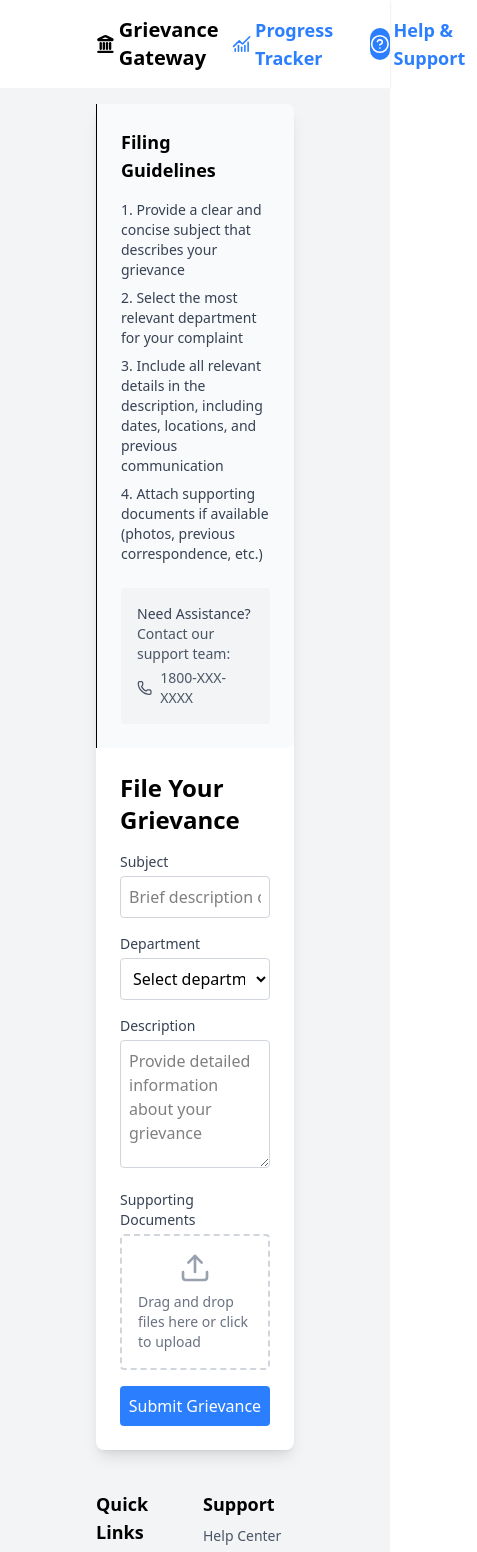
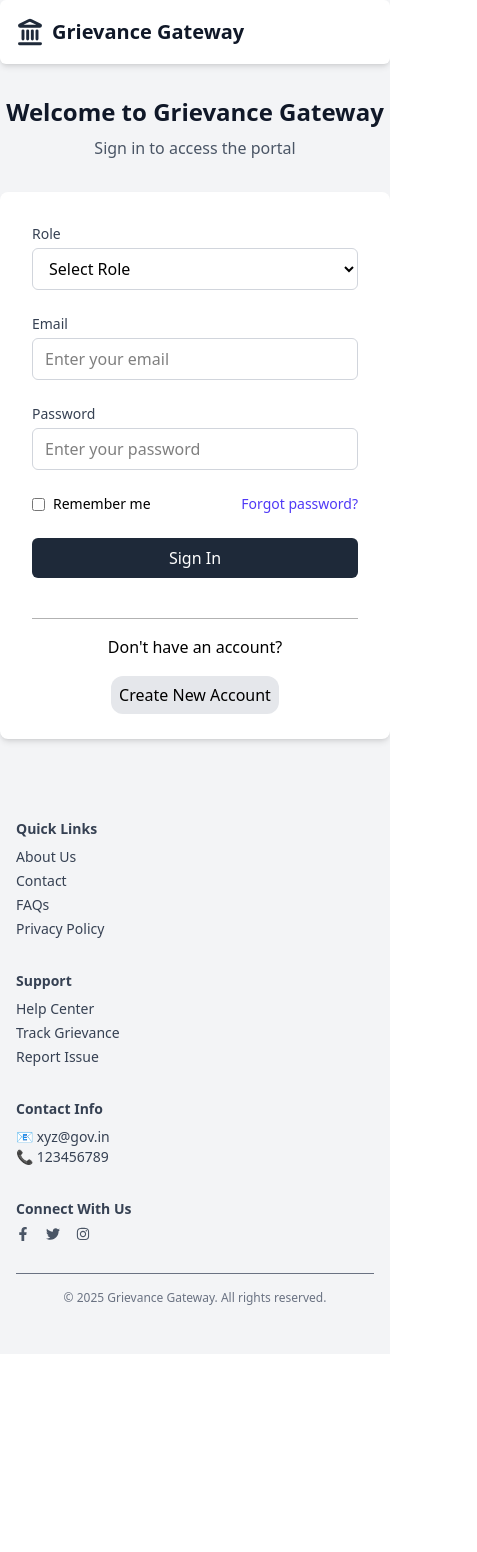
Before and after one commit to mani-chauhan2004/public-grievance-portal, a React (Vite) app in the folder public-grievance-portal-frontend/: page / in a window 390 px wide. Shown: the top 1552 px of the page, 477 px wide, since content can reach past the window. After the commit the page ends 1354 px from the top, so only its background shows below. Built offline with nearby package versions, Linux system fonts and the light colour scheme.

Commit message:
Replace colors with custom name scheme in index.css

```diff
--- a/public-grievance-portal-frontend/src/App.jsx
+++ b/public-grievance-portal-frontend/src/App.jsx
@@ -6,7 +6,7 @@ import SignupPage from './pages/SignupPage'
 
 function App() {
     return (
-      <SubmitGrievancePanel/>
+      <LoginPage/>
     )
 }
 
--- a/public-grievance-portal-frontend/src/components/GrievanceForm.jsx
+++ b/public-grievance-portal-frontend/src/components/GrievanceForm.jsx
@@ -2,65 +2,65 @@ import { Upload, Phone } from "lucide-react";
 
 const GrievanceForm = () => {
     return (
-        <div className="flex justify-center items-start min-h-screen bg-gray-100 px-24 py-4 gap-4">
-            <div className="flex w-full flex-col-reverse lg:flex-row bg-white rounded-lg shadow-lg">
+        <div className="flex justify-center items-start min-h-screen bg-primary-gray px-24 py-4 gap-4">
+            <div className="flex w-full flex-col-reverse lg:flex-row bg-primary-white rounded-lg shadow-lg">
                 {/* Form Section */}
                 <form className="w-full lg:w-2/3 p-6">
                     <h2 className="text-2xl font-bold mb-4">File Your Grievance</h2>
 
                     <div className="mb-4">
-                        <label className="block text-sm font-medium text-gray-700 mb-1">Subject</label>
+                        <label className="block text-sm font-medium text-label-text mb-1">Subject</label>
                         <input
                         type="text"
                         placeholder="Brief description of your grievance"
-                        className="w-full p-2 border border-gray-300 rounded focus:outline-none focus:ring-2 focus:ring-blue-500"
+                        className="w-full p-2 border border-inputbox-border rounded focus:outline-none focus:ring-2 focus:ring-inputbox-focus"
                         />
                     </div>
 
                     <div className="mb-4">
-                        <label className="block text-sm font-medium text-gray-700 mb-1">Department</label>
-                        <select className="w-full p-2 border border-gray-300 rounded focus:outline-none focus:ring-2 focus:ring-blue-500">
+                        <label className="block text-sm font-medium text-label-text mb-1">Department</label>
+                        <select className="w-full p-2 border border-inputbox-border rounded focus:outline-none focus:ring-2 focus:ring-inputbox-focus">
                         <option>Select department</option>
                         </select>
                     </div>
 
                     <div className="mb-4">
-                        <label className="block text-sm font-medium text-gray-700 mb-1">Description</label>
+                        <label className="block text-sm font-medium text-label-text mb-1">Description</label>
                         <textarea
                         placeholder="Provide detailed information about your grievance"
-                        className="w-full p-2 border border-gray-300 rounded focus:outline-none focus:ring-2 focus:ring-blue-500 h-32"
+                        className="w-full p-2 border border-inputbox-border rounded focus:outline-none focus:ring-2 focus:ring-inputbox-focus h-32"
                         ></textarea>
                     </div>
 
                     <div className="mb-4">
-                        <label className="block text-sm font-medium text-gray-700 mb-1">Supporting Documents</label>
-                        <div className="w-full p-4 border-2 border-dashed border-gray-300 rounded flex flex-col items-center justify-center">
-                        <Upload className="w-8 h-8 text-gray-400 mb-2" />
-                        <p className="text-sm text-gray-500">Drag and drop files here or click to upload</p>
+                        <label className="block text-sm font-medium text-label-text mb-1">Supporting Documents</label>
+                        <div className="w-full p-4 border-2 border-dashed border-inputbox-border rounded flex flex-col items-center justify-center">
+                        <Upload className="w-8 h-8 text-font-light mb-2" />
+                        <p className="text-sm text-font-light">Drag and drop files here or click to upload</p>
                         </div>
                     </div>
 
-                    <button className="w-full bg-blue-500 text-white p-2 rounded hover:bg-gray-900">
+                    <button className="w-full bg-inputbox-ring-inputbox-focus text-primary-white p-2 rounded hover:bg-button-secondary">
                         Submit Grievance
                     </button>
                 </form>
 
                 {/* Guidelines Section */}
-                <div className="w-full lg:w-1/3 p-6 bg-gray-50 border-l rounded-r-lg">
+                <div className="w-full lg:w-1/3 p-6 bg-primary-gray border-l rounded-r-lg">
                 <h3 className="text-lg font-semibold mb-4">Filing Guidelines</h3>
-                <ol className="list-decimal list-inside space-y-2 text-sm text-gray-700">
+                <ol className="list-decimal list-inside space-y-2 text-sm text-label-text">
                     <li>Provide a clear and concise subject that describes your grievance</li>
                     <li>Select the most relevant department for your complaint</li>
                     <li>Include all relevant details in the description, including dates, locations, and previous communication</li>
                     <li>Attach supporting documents if available (photos, previous correspondence, etc.)</li>
                 </ol>
 
-                <div className="mt-6 p-4 bg-gray-100 rounded">
-                    <p className="text-sm font-medium text-gray-700">Need Assistance?</p>
-                    <p className="text-sm text-gray-600">Contact our support team:</p>
+                <div className="mt-6 p-4 bg-primary-gray rounded">
+                    <p className="text-sm font-medium text-label-text">Need Assistance?</p>
+                    <p className="text-sm text-font-normal">Contact our support team:</p>
                     <div className="flex items-center mt-1">
-                    <Phone className="w-4 h-4 text-gray-600 mr-2" />
-                    <p className="text-sm text-gray-600">1800-XXX-XXXX</p>
+                    <Phone className="w-4 h-4 text-font-normal mr-2" />
+                    <p className="text-sm text-font-normal">1800-XXX-XXXX</p>
                     </div>
                 </div>
                 </div>
--- a/public-grievance-portal-frontend/src/components/GrievanceGatewayTopbar.jsx
+++ b/public-grievance-portal-frontend/src/components/GrievanceGatewayTopbar.jsx
@@ -2,18 +2,18 @@ import React from 'react'
 import { Landmark, CircleUserRound, LogOut, ChartNoAxesCombined, CircleHelp } from "lucide-react";
 function GrievanceGatewayTopbar() {
     return (
-        <header className="w-full bg-white p-4 shadow flex justify-between items-center px-24">
+        <header className="w-full bg-primary-white p-4 shadow flex justify-between items-center px-24">
             <div className="flex items-center gap-1">
                 <Landmark size={32} strokeWidth={3} />
                 <h2 className="text-xl font-semibold">Grievance Gateway</h2>
             </div>
             <div className="flex items-center gap-6">
-                <span className='flex items-center text-lg font-semibold text-blue-500 gap-1'>
+                <span className='flex items-center text-lg font-semibold text-font-secondary gap-1'>
                     <ChartNoAxesCombined size={32}/>
                     <p>Progress Tracker</p>
                 </span>
-                <span className='flex items-center text-lg font-semibold text-blue-500 gap-1'>
-                    <CircleHelp className="bg-blue-500 rounded-full text-white" size={32} />
+                <span className='flex items-center text-lg font-semibold text-font-secondary gap-1'>
+                    <CircleHelp className="bg-font-secondary rounded-full text-white" size={32} />
                     <p>Help & Support</p>
                 </span>
             </div>
--- a/public-grievance-portal-frontend/src/components/StatCard.jsx
+++ b/public-grievance-portal-frontend/src/components/StatCard.jsx
@@ -1,8 +1,8 @@
 export default function StatCard({ title, value, icon: Icon, color }) {
     return (
-      <div className={`bg-white rounded-xl shadow p-5 flex items-center justify-between border-t-4 border-${color}-500`}>
+      <div className={`bg-primary-white rounded-xl shadow p-5 flex items-center justify-between border-t-4 border-${color}-500`}>
         <div>
-          <h4 className="text-gray-500 text-sm">{title}</h4>
+          <h4 className="text-font-light text-sm">{title}</h4>
           <p className="text-xl font-bold">{value}</p>
         </div>
         <Icon className={`text-${color}-500 `} size={28} />
--- a/public-grievance-portal-frontend/src/components/Topbar.jsx
+++ b/public-grievance-portal-frontend/src/components/Topbar.jsx
@@ -1,15 +1,15 @@
 import { Landmark, CircleUserRound, LogOut } from "lucide-react";
 export default function Topbar() {
     return (
-        <header className="w-full bg-white p-4 shadow flex justify-between items-center px-24">
+        <header className="w-full bg-primary-white p-4 shadow flex justify-between items-center px-24">
             <div className="flex items-center gap-1">
                 <Landmark size={32} strokeWidth={3} />
                 <h2 className="text-xl font-semibold">Admin Dashboard</h2>
             </div>
             <div className="flex items-center gap-3">
                 <CircleUserRound size={32} />
-                <span className="text-lg text-gray-600 font-semibold">Admin User</span>
-                <button className="flex gap-1 bg-blue-500 px-4 py-2 text-lg font-semibold items-center text-white rounded-lg"><LogOut className="text-white" size={20} strokeWidth={3} />Logout</button>
+                <span className="text-lg text-font-normal font-semibold">Admin User</span>
+                <button className="flex gap-1 bg-button-primary px-4 py-2 text-lg font-semibold items-center text-primary-white rounded-lg"><LogOut className="text-primary-white" size={20} strokeWidth={3} />Logout</button>
             </div>
         </header>
     );
--- a/public-grievance-portal-frontend/src/pages/AdminDashboard.jsx
+++ b/public-grievance-portal-frontend/src/pages/AdminDashboard.jsx
@@ -6,7 +6,7 @@ import GrievanceTable from "../components/GrievanceTable";
 
 export default function AdminDashboard() {
   return (
-    <div className="flex min-h-screen bg-gray-100">
+    <div className="flex min-h-screen bg-primary-gray">
       {/* <Sidebar /> */}
       <div className="flex-1">
         <Topbar />
--- a/public-grievance-portal-frontend/src/pages/LoginPage.jsx
+++ b/public-grievance-portal-frontend/src/pages/LoginPage.jsx
@@ -5,24 +5,24 @@ import { FaFacebookF, FaInstagram, FaTwitter } from 'react-icons/fa';
 
 const LoginPage = () => {
   return (
-    <div className='min-h-screen bg-gray-100'>
-        <header className="w-full h-16 bg-white rounded-md shadow-md flex items-center px-4 md:px-8 lg:px-24">
-            <Landmark size={28} strokeWidth={2.5} className="text-gray-800" />
-            <h2 className="ml-2 text-xl sm:text-2xl font-semibold text-gray-900 whitespace-nowrap">
+    <div className='min-h-screen bg-primary-gray'>
+        <header className="w-full h-16 bg-primary-white rounded-md shadow-md flex items-center px-4 md:px-8 lg:px-24">
+            <Landmark size={28} strokeWidth={2.5} className="text-icon-dark" />
+            <h2 className="ml-2 text-xl sm:text-2xl font-semibold text-heading-black whitespace-nowrap">
                 Grievance Gateway
             </h2>
         </header>
         <div className="flex items-center justify-center py-8">
             <div className="max-w-md w-full space-y-8">
                 <div className="text-center">
-                <h1 className="text-2xl font-bold text-gray-900">Welcome to Grievance Gateway</h1>
-                <p className="mt-2 text-md text-gray-600">Sign in to access the portal</p>
+                <h1 className="text-2xl font-bold text-heading-black">Welcome to Grievance Gateway</h1>
+                <p className="mt-2 text-md text-para-gray">Sign in to access the portal</p>
                 </div>
-                <div className="bg-white p-8 rounded-lg shadow-md">
+                <div className="bg-primary-white p-8 rounded-lg shadow-md">
                 <form className="space-y-6">
                     <div>
-                    <label className="block text-sm font-medium text-gray-700">Role</label>
-                    <select className="mt-1 w-full border border-gray-300 rounded-md px-3 py-2 focus:outline-none focus:ring-indigo-500 focus:border-indigo-500">
+                    <label className="block text-sm font-medium text-label-text">Role</label>
+                    <select className="mt-1 w-full border border-inputbox-border rounded-md px-3 py-2 focus:outline-none focus:ring-inputbox-focus focus:border-inputbox-focus">
                         <option>Select Role</option>
                         <option>Admin</option>
                         <option>Consumer</option>
@@ -30,20 +30,20 @@ const LoginPage = () => {
                     </div>
 
                     <div>
-                    <label className="block text-sm font-medium text-gray-700">Email</label>
+                    <label className="block text-sm font-medium text-label-text">Email</label>
                     <input
                         type="email"
                         placeholder="Enter your email"
-                        className="mt-1 w-full border border-gray-300 rounded-md px-3 py-2 focus:outline-none focus:ring-indigo-500 focus:border-indigo-500"
+                        className="mt-1 w-full border border-inputbox-border rounded-md px-3 py-2 focus:outline-none focus:ring-inputbox-focus focus:border-inputbox-focus"
                     />
                     </div>
 
                     <div>
-                    <label className="block text-sm font-medium text-gray-700">Password</label>
+                    <label className="block text-sm font-medium text-label-text">Password</label>
                     <input
                         type="password"
                         placeholder="Enter your password"
-                        className="mt-1 w-full border border-gray-300 rounded-md px-3 py-2 focus:outline-none focus:ring-indigo-500 focus:border-indigo-500"
+                        className="mt-1 w-full border border-inputbox-border rounded-md px-3 py-2 focus:outline-none focus:ring-inputbox-focus focus:border-inputbox-focus"
                     />
                     </div>
 
@@ -52,12 +52,12 @@ const LoginPage = () => {
                         <input type="checkbox" className="mr-2" />
                         Remember me
                     </label>
-                    <a href="" className="text-indigo-600 hover:underline">Forgot password?</a>
+                    <a href="" className="text-font-tertiary hover:underline">Forgot password?</a>
                     </div>
 
                     <button
                     type="submit"
-                    className="w-full bg-gray-800 text-white py-2 px-4 rounded-md hover:bg-gray-900 transition"
+                    className="w-full bg-button-normal text-white py-2 px-4 rounded-md hover:bg-button-hover transition"
                     >
                     Sign In
                     </button>
@@ -66,12 +66,12 @@ const LoginPage = () => {
                 <div className='text-center mt-4 text:sm'>
                     <p>Don't have an account?</p>
                     <br />
-                    <a href="" className='hover:underline rounded-xl p-2 bg-gray-200'> Create New Account</a>
+                    <a href="" className='hover:underline rounded-xl p-2 bg-button-light'> Create New Account</a>
                 </div>
                 </div>
             </div>
         </div>
-        <footer className="text-gray-700 py-12 px-4 bg-gray-100">
+        <footer className="text-font-secondary py-12 px-4 bg-primary-gray">
             <div className="max-w-7xl mx-auto flex flex-wrap justify-between gap-8 text-sm">
 
                 <div className="min-w-[200px]">
@@ -102,14 +102,14 @@ const LoginPage = () => {
                 <div className="min-w-[200px]">
                 <h3 className="font-semibold mb-2">Connect With Us</h3>
                 <div className="flex space-x-4 mt-2">
-                    <a href="#"><FaFacebookF className="text-gray-600 hover:text-gray-800" /></a>
-                    <a href="#"><FaTwitter className="text-gray-600 hover:text-gray-800" /></a>
-                    <a href="#"><FaInstagram className="text-gray-600 hover:text-gray-800" /></a>
+                    <a href="#"><FaFacebookF className="text-font-normal hover:text-font-hover" /></a>
+                    <a href="#"><FaTwitter className="text-font-normal hover:text-font-hover" /></a>
+                    <a href="#"><FaInstagram className="text-font-normal hover:text-font-hover" /></a>
                 </div>
                 </div>
             </div>
 
-            <div className="border-t mt-8 pt-4 text-center text-xs text-gray-500">
+            <div className="border-t mt-8 pt-4 text-center text-xs text-font-light">
                 © 2025 Grievance Gateway. All rights reserved.
             </div>
         </footer>
--- a/public-grievance-portal-frontend/src/pages/SignupPage.jsx
+++ b/public-grievance-portal-frontend/src/pages/SignupPage.jsx
@@ -4,10 +4,10 @@ import { FaFacebookF, FaInstagram, FaTwitter } from 'react-icons/fa';
 
 const SignupPage = () => {
   return (
-    <div className='min-h-screen bg-gray-100'>
-        <header className="w-full h-16 bg-white rounded-md shadow-md flex items-center px-4 md:px-8 lg:px-24">
-          <Landmark size={28} strokeWidth={2.5} className="text-gray-800" />
-          <h2 className="ml-2 text-xl sm:text-2xl font-semibold text-gray-900 whitespace-nowrap">
+    <div className='min-h-screen bg-primary-gray'>
+        <header className="w-full h-16 bg-primary-white rounded-md shadow-md flex items-center px-4 md:px-8 lg:px-24">
+          <Landmark size={28} strokeWidth={2.5} className="text-icon-dark" />
+          <h2 className="ml-2 text-xl sm:text-2xl font-semibold text-heading-black whitespace-nowrap">
             Grievance Gateway
           </h2>
         </header>
@@ -15,51 +15,51 @@ const SignupPage = () => {
         <div className="flex items-center justify-center py-8">
           <div className="max-w-md w-full space-y-8">
             <div className="text-center">
-              <h1 className="text-2xl font-bold text-gray-900">Create an Account</h1>
-              <p className="mt-2 text-md text-gray-600">Sign up to continue</p>
+              <h1 className="text-2xl font-bold text-heading-black">Create an Account</h1>
+              <p className="mt-2 text-md text-para-gray">Sign up to continue</p>
             </div>
 
-            <div className="bg-white p-8 rounded-lg shadow-md">
+            <div className="bg-primary-white p-8 rounded-lg shadow-md">
               <form className="space-y-6">
                 <div>
-                  <label className="block text-sm font-medium text-gray-700">Name</label>
+                  <label className="block text-sm font-medium text-label-text">Name</label>
                   <input
                     type="text"
                     placeholder="Your name"
-                    className="mt-1 w-full border border-gray-300 rounded-md px-3 py-2 focus:outline-none focus:ring-indigo-500 focus:border-indigo-500"
+                    className="mt-1 w-full border border-inputbox-border rounded-md px-3 py-2 focus:outline-none focus:ring-inputbox-focus focus:border-inputbox-focus"
                   />
                 </div>
 
                 <div>
-                  <label className="block text-sm font-medium text-gray-700">Email</label>
+                  <label className="block text-sm font-medium text-label-text">Email</label>
                   <input
                     type="email"
                     placeholder="Enter your email"
-                    className="mt-1 w-full border border-gray-300 rounded-md px-3 py-2 focus:outline-none focus:ring-indigo-500 focus:border-indigo-500"
+                    className="mt-1 w-full border border-inputbox-border rounded-md px-3 py-2 focus:outline-none focus:ring-inputbox-focus focus:border-inputbox-focus"
                   />
                 </div>
 
                 <div>
-                  <label className="block text-sm font-medium text-gray-700">Password</label>
+                  <label className="block text-sm font-medium text-label-text">Password</label>
                   <input
                     type="password"
                     placeholder="Create a password"
-                    className="mt-1 w-full border border-gray-300 rounded-md px-3 py-2 focus:outline-none focus:ring-indigo-500 focus:border-indigo-500"
+                    className="mt-1 w-full border border-inputbox-border rounded-md px-3 py-2 focus:outline-none focus:ring-inputbox-focus focus:border-inputbox-focus"
                   />
                 </div>
 
                 <div>
-                  <label className="block text-sm font-medium text-gray-700">Area</label>
+                  <label className="block text-sm font-medium text-label-text">Area</label>
                   <input
                     type="text"
                     placeholder="Your area"
-                    className="mt-1 w-full border border-gray-300 rounded-md px-3 py-2 focus:outline-none focus:ring-indigo-500 focus:border-indigo-500"
+                    className="mt-1 w-full border border-inputbox-border rounded-md px-3 py-2 focus:outline-none focus:ring-inputbox-focus focus:border-inputbox-focus"
                   />
                 </div>
 
                 <div>
-                  <label className="block text-sm font-medium text-gray-700">Role</label>
-                  <select className="mt-1 w-full border border-gray-300 rounded-md px-3 py-2 focus:outline-none focus:ring-indigo-500 focus:border-indigo-500">
+                  <label className="block text-sm font-medium text-label-text">Role</label>
+                  <select className="mt-1 w-full border border-inputbox-border rounded-md px-3 py-2 focus:outline-none focus:ring-inputbox-focus focus:border-inputbox-focus">
                     <option value="">Select Role</option>
                     <option value="citizen">Citizen</option>
                     <option value="officer">Officer</option>
@@ -69,7 +69,7 @@ const SignupPage = () => {
 
                 <button
                   type="submit"
-                  className="w-full bg-gray-800 text-white py-2 px-4 rounded-md hover:bg-gray-900 transition"
+                  className="w-full bg-button-normal text-primary-white py-2 px-4 rounded-md hover:bg-button-hover transition"
                 >
                   Sign Up
                 </button>
@@ -80,12 +80,12 @@ const SignupPage = () => {
               <div className='text-center mt-4 text-sm'>
                 <p>Already have an account?</p>
                 <br />
-                <a href="#" className='hover:underline rounded-xl p-2 bg-gray-200'>Sign In</a>
+                <a href="#" className='hover:underline rounded-xl p-2 bg-button-light'>Sign In</a>
               </div>
             </div>
           </div>
         </div>
-        <footer className="text-gray-700 py-12 px-4 bg-gray-100">
+        <footer className="text-label-text py-12 px-4 bg-gray-100">
           <div className="max-w-7xl mx-auto flex flex-wrap justify-between gap-8 text-sm">
             <div className="min-w-[200px]">
               <h3 className="font-semibold mb-2">Quick Links</h3>
@@ -115,9 +115,9 @@ const SignupPage = () => {
             <div className="min-w-[200px]">
               <h3 className="font-semibold mb-2">Connect With Us</h3>
               <div className="flex space-x-4 mt-2">
-                <a href="#"><FaFacebookF className="text-gray-600 hover:text-gray-800" /></a>
-                <a href="#"><FaTwitter className="text-gray-600 hover:text-gray-800" /></a>
-                <a href="#"><FaInstagram className="text-gray-600 hover:text-gray-800" /></a>
+                <a href="#"><FaFacebookF className="text-font-normal hover:text-font-hover" /></a>
+                <a href="#"><FaTwitter className="text-font-normal hover:text-font-hover" /></a>
+                <a href="#"><FaInstagram className="text-font-normal hover:text-font-hover" /></a>
               </div>
             </div>
           </div>
```
Also changed, not shown: public-grievance-portal-frontend/src/components/GrievancePanelFooter.jsx (+8 -8 lines), public-grievance-portal-frontend/src/components/GrievanceTable.jsx (+10 -10 lines), public-grievance-portal-frontend/src/index.css (+21 -0 lines).
